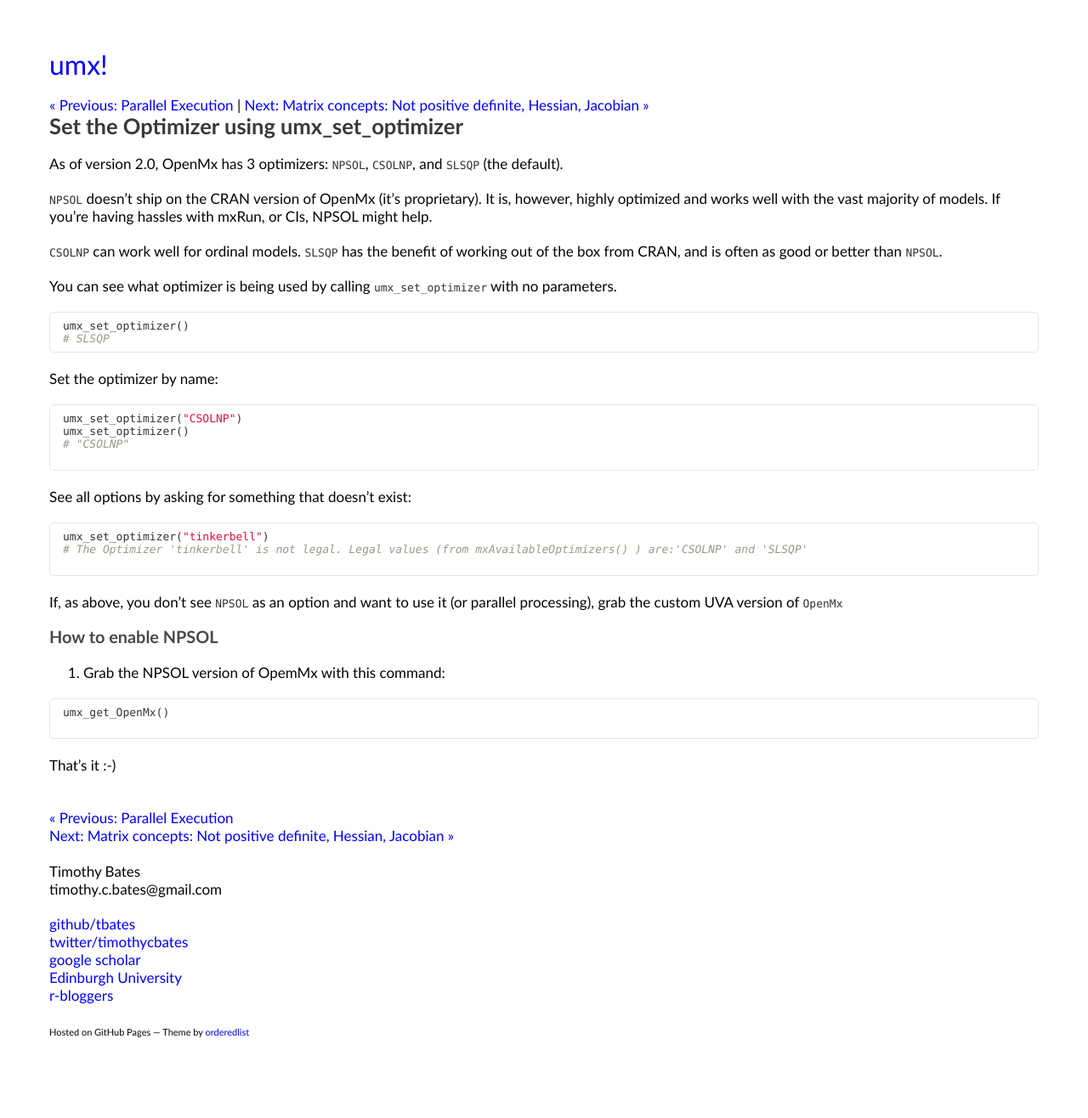
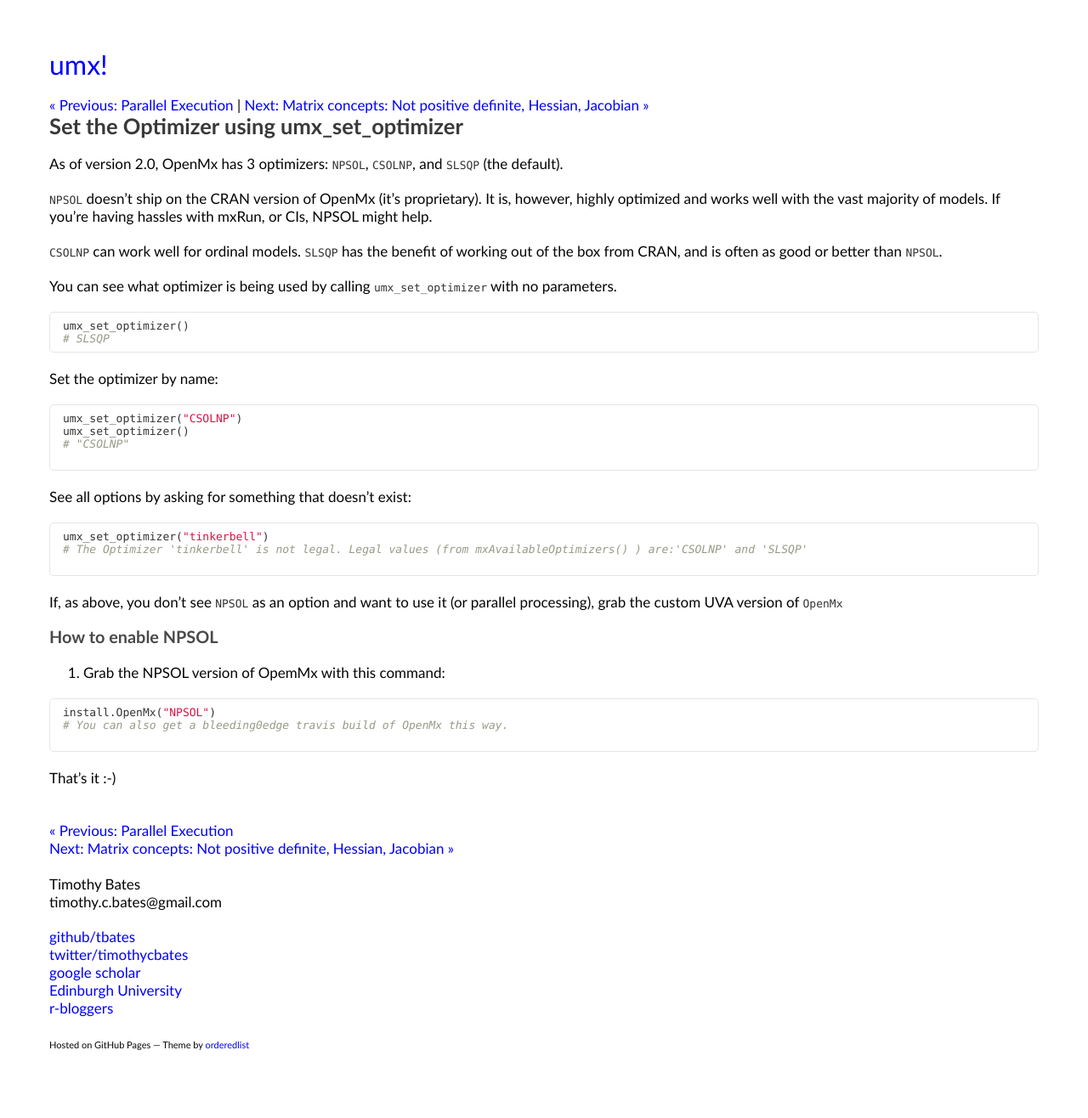
Before and after one commit to tbates/tbates.github.io, a Jekyll site: the page built from _posts/1943-02-12-technical-Optional-optimizers.markdown, in a window 1280 px wide. Shown: the whole page at 85% size. Built offline with Jekyll 4.4.1, drawn with Linux system fonts in a browser that asks for light colours.

Commit message:
update install function

````diff
--- a/_posts/1943-02-12-technical-Optional-optimizers.markdown
+++ b/_posts/1943-02-12-technical-Optional-optimizers.markdown
@@ -42,7 +42,8 @@ If, as above, you don't see `NPSOL` as an option and want to use it (or parallel
 1. Grab the NPSOL version of OpemMx with this command:
 
 ```r
-umx_get_OpenMx()
+install.OpenMx("NPSOL")
+# You can also get a bleeding0edge travis build of OpenMx this way.
 
 ```
 
````
